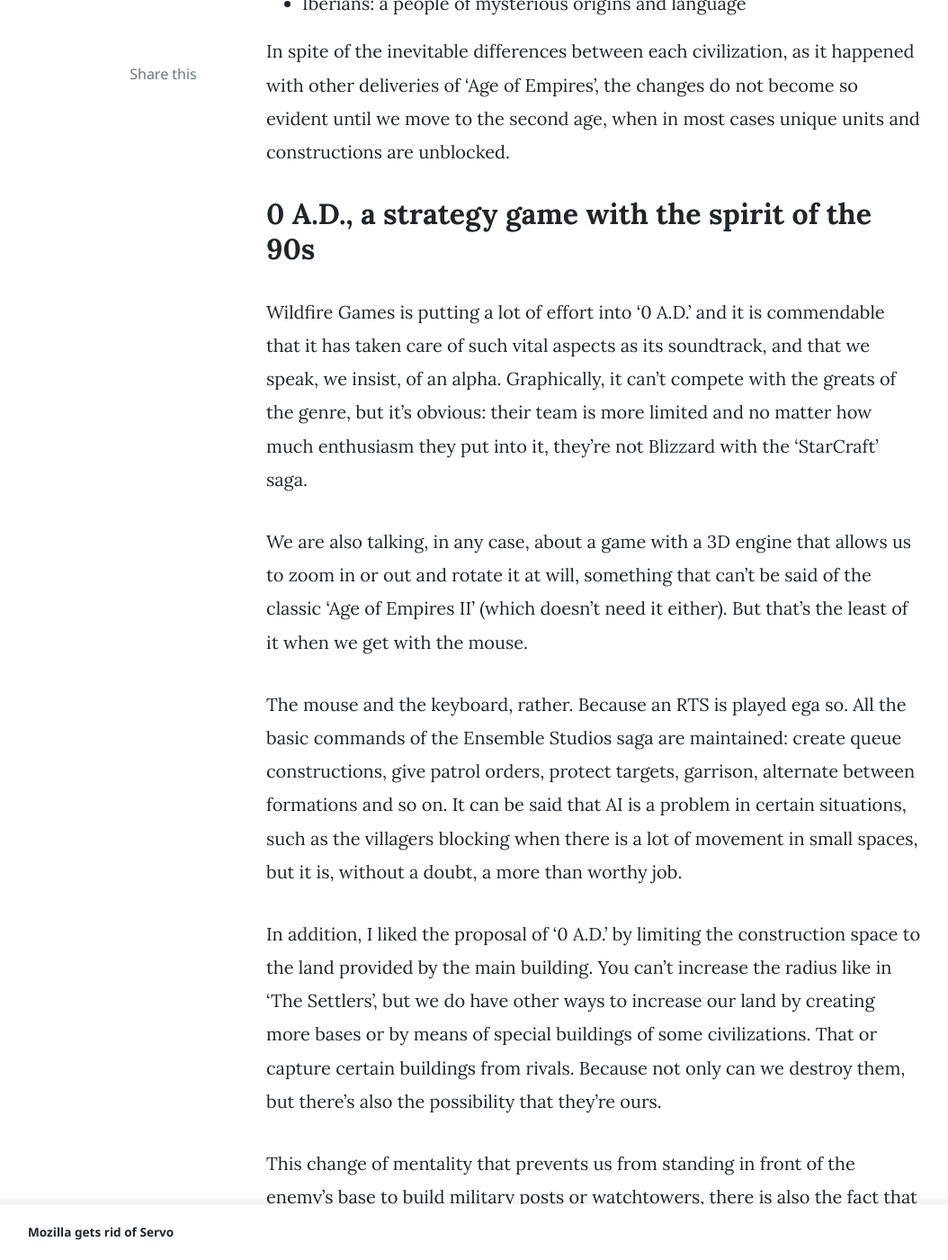
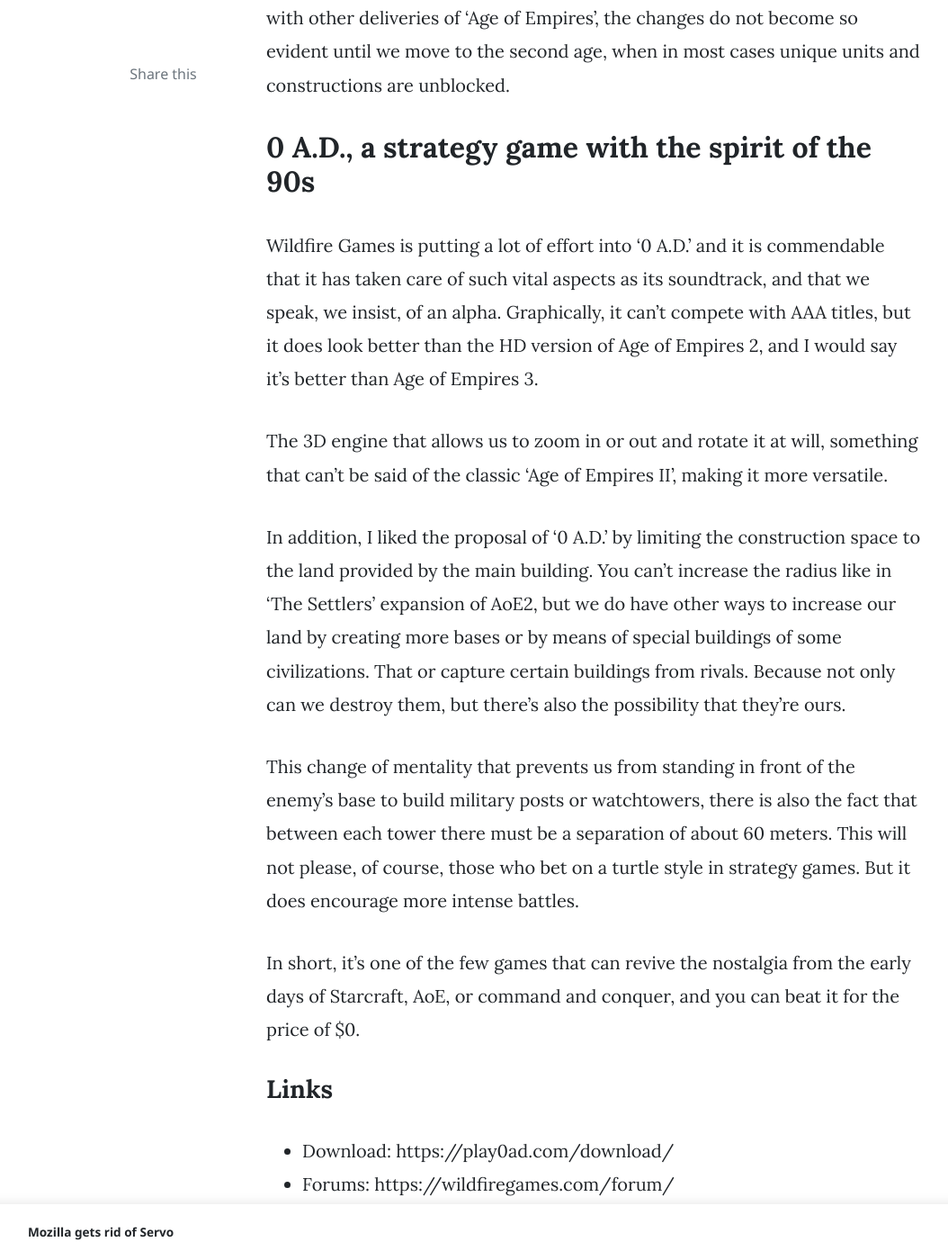
Before and after one commit to d0zme/d0z-medium, a Jekyll site: the page built from _posts/2020-12-10-0ad-review.md, in a window 1280 px wide and 1400 px high, scrolled down 2178 px. Shown: the whole window at 90% size, without its empty margins (74-1128 px from the left). Built offline with Jekyll 4.4.1, drawn with Linux system fonts in a browser that asks for light colours; nearby versions of some CDN libraries; comment, search, counter and statistics services are not loaded; some of the changed text lies outside the part shown.

Commit message:
Update 2020-12-10-0ad-review.md

```diff
--- a/_posts/2020-12-10-0ad-review.md
+++ b/_posts/2020-12-10-0ad-review.md
@@ -12,45 +12,39 @@
 
 ## Overview of 0 A.D.
 
-The first thing that catches the eye of '0 A.D.' is how careful the whole product is. And even more so if we take into account that it is an alpha, a version far from being finished.
+0 A.D. is still considered to be in Alpha, but it plays well enough to be a complete game. There is still room for improvement, but I was more than satisfied playing over the last week.
 
-It is true that it has some sections that are not accessible at the moment, such as the Campaign, where Wildfire Games promises historical and legendary missions to revive in this RTS, but that is a sin to know that, at the beginning, we have twelve civilizations. 12!
+Some sections that are not accessible at the moment, such as the Campaign, where Wildfire Games promises historical and legendary missions to revive in this RTS, but that is a sin to know that, at the beginning, we have twelve civilizations. 12! We will have to make due with Skirmish and Scenario matches, as well as multiplayer for those willing to sharpen their skills.
 
-What's more, each one has differences, both at an architectural level in their constructions and in unique units. The Maurians are fond of pachyderms, and when we start a game with them, we see that they use one of their elephants as a "pack mule". It is quite striking.
+The list of civilizations were quite significant for the era:
+- Athenians
+- Britons
+- Carthaginians
+- Spartans
+- Gauls
+- Macedonians
+- Maurians
+- Persians
+- Ptolemies
+- Romans
+- Seleúcidas
+- Iberians
 
-The civilizations, for which it interests to him to know it, are:
-- Athenians: cradle of Western civilization and birthplace of democracy
-- Britons: Celtic tribes of the British Isles
-- Carthaginians: a formidable force in the western Mediterranean
-- Spartans: a decisive military power around 650 B.C.
-- Gauls: Celtic tribes from continental Europe
-- Macedonians: ancient Greek kingdom located in the northeast of the Greek peninsula
-- Maurians: one of the largest and most populated empires in antiquity
-- Persians: pioneers in empire building in the ancient world
-- Ptolemies: the last dynasty of ancient Egypt
-- Romans: another of the greatest empires of the ancient world
-- Seleúcidas: the Greek-Macedonian dynasty
-- Iberians: a people of mysterious origins and language
+Each faction has their differences in archetectual styles, and some buildings are completely unique for some factions.
 
 In spite of the inevitable differences between each civilization, as it happened with other deliveries of 'Age of Empires', the changes do not become so evident until we move to the second age, when in most cases unique units and constructions are unblocked.
 
 ## 0 A.D., a strategy game with the spirit of the 90s
 
-Wildfire Games is putting a lot of effort into '0 A.D.' and it is commendable that it has taken care of such vital aspects as its soundtrack, and that we speak, we insist, of an alpha. Graphically, it can't compete with the greats of the genre, but it's obvious: their team is more limited and no matter how much enthusiasm they put into it, they're not Blizzard with the 'StarCraft' saga.
+Wildfire Games is putting a lot of effort into '0 A.D.' and it is commendable that it has taken care of such vital aspects as its soundtrack, and that we speak, we insist, of an alpha. Graphically, it can't compete with AAA titles, but it does look better than the HD version of Age of Empires 2, and I would say it's better than Age of Empires 3.
 
-We are also talking, in any case, about a game with a 3D engine that allows us to zoom in or out and rotate it at will, something that can't be said of the classic 'Age of Empires II' (which doesn't need it either). But that's the least of it when we get with the mouse.
+The 3D engine that allows us to zoom in or out and rotate it at will, something that can't be said of the classic 'Age of Empires II', making it more versatile.
 
-The mouse and the keyboard, rather. Because an RTS is played ega so. All the basic commands of the Ensemble Studios saga are maintained: create queue constructions, give patrol orders, protect targets, garrison, alternate between formations and so on. It can be said that AI is a problem in certain situations, such as the villagers blocking when there is a lot of movement in small spaces, but it is, without a doubt, a more than worthy job.
-
-In addition, I liked the proposal of '0 A.D.' by limiting the construction space to the land provided by the main building. You can't increase the radius like in 'The Settlers', but we do have other ways to increase our land by creating more bases or by means of special buildings of some civilizations. That or capture certain buildings from rivals. Because not only can we destroy them, but there's also the possibility that they're ours.
+In addition, I liked the proposal of '0 A.D.' by limiting the construction space to the land provided by the main building. You can't increase the radius like in 'The Settlers' expansion of AoE2, but we do have other ways to increase our land by creating more bases or by means of special buildings of some civilizations. That or capture certain buildings from rivals. Because not only can we destroy them, but there's also the possibility that they're ours.
 
 This change of mentality that prevents us from standing in front of the enemy's base to build military posts or watchtowers, there is also the fact that between each tower there must be a separation of about 60 meters. This will not please, of course, those who bet on a turtle style in strategy games. But it does encourage more intense battles.
 
-On the other hand, it is remarkable that not only the villagers can construct buildings. In fact, the villagers will not be able to construct all types of buildings, but will be curiously several of the most basic soldiers. However, a construction can be started by one soldier and finished by ten villagers at once. Some things never change. But it does clash a bit at first.
-
-0 A.D.' is also very flexible and its control is very comfortable, especially when we apply the relevant improvements for each age. For example, when creating production queues for five units at once. Or to let us know how many resources we are missing to have something, instead of just showing how much the total should be. And it's also an extra incentive that units can gain seniority, so those that survive and defeat more enemies will end up being more powerful. The trick here is to bring out healers and protect them.
-
-In short, any Age of Empires fan will feel at home, and this is the best compliment you can give. Either that, or your Alpha 19 eats other RTS's that were supposedly put on sale when they were finished, and it's free, damn it!
+In short, it's one of the few games that can revive the nostalgia from the early days of Starcraft, AoE, or command and conquer, and you can beat it for the price of $0.
 
 ### Links
 - Download: https://play0ad.com/download/
```
